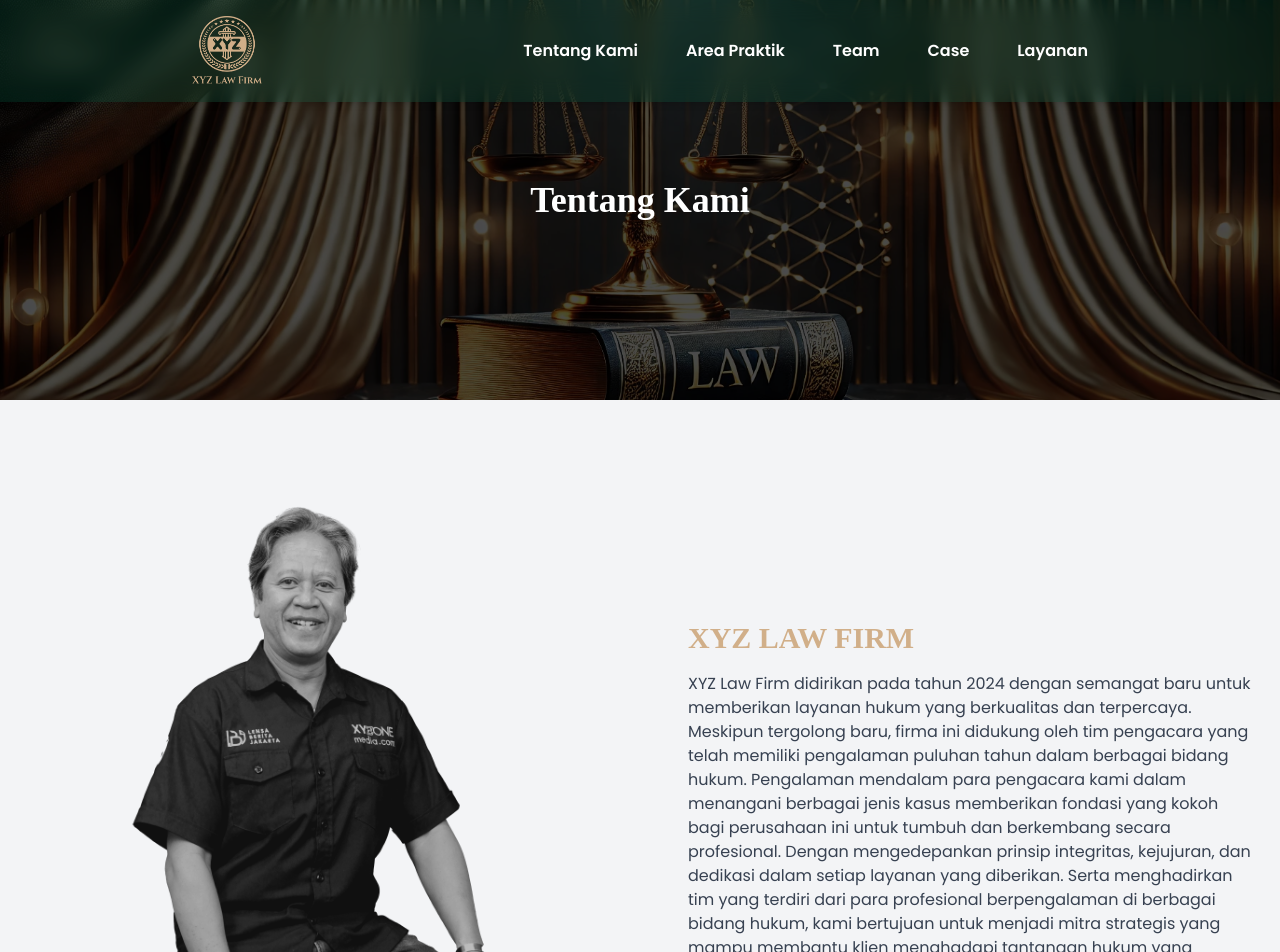
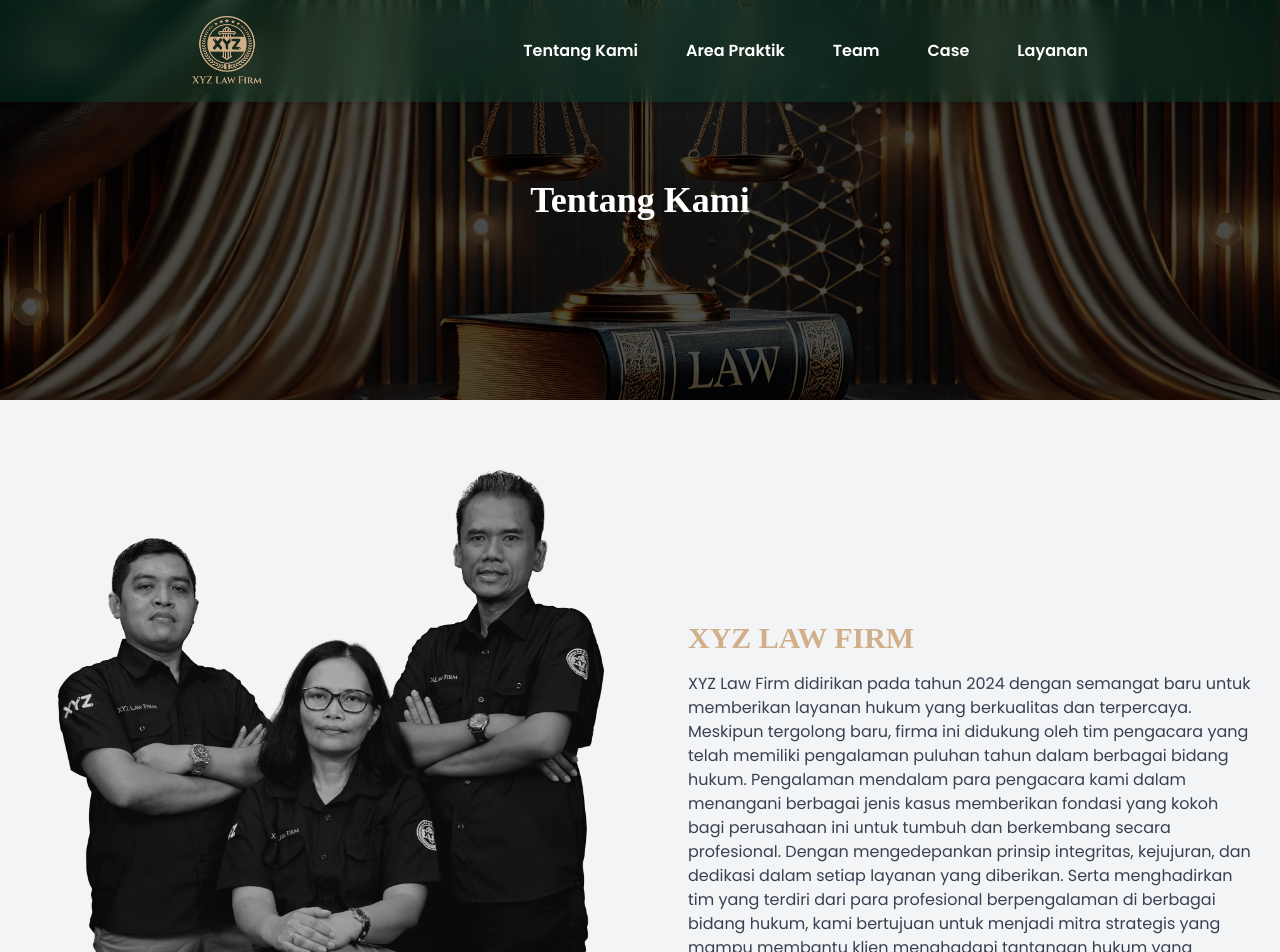
Before and after one commit to BLWARK/sakdjsaoiujheasnjeahwennsjdenanseblawfirm, a Next.js app: page /tentang-kami in a window 1280 px wide. Shown: the top 952 px of the page. Built offline with nearby package versions, Linux system fonts and the light colour scheme.

Commit message:
add photo

```diff
--- a/app/tentang-kami/page.jsx
+++ b/app/tentang-kami/page.jsx
@@ -23,7 +23,7 @@ const AboutPage = () => {
           {/* Foto */}
           <div className="relative md:w-1/2 w-full  md:h-[700px] h-[500px] mb-8 md:mb-0">
             <Image
-              src="/PD.png" // Ganti dengan path gambar Anda
+              src="/About Us-min.png" // Ganti dengan path gambar Anda
               alt="Tentang Kami"
               fill
               className="object-contain "
```
